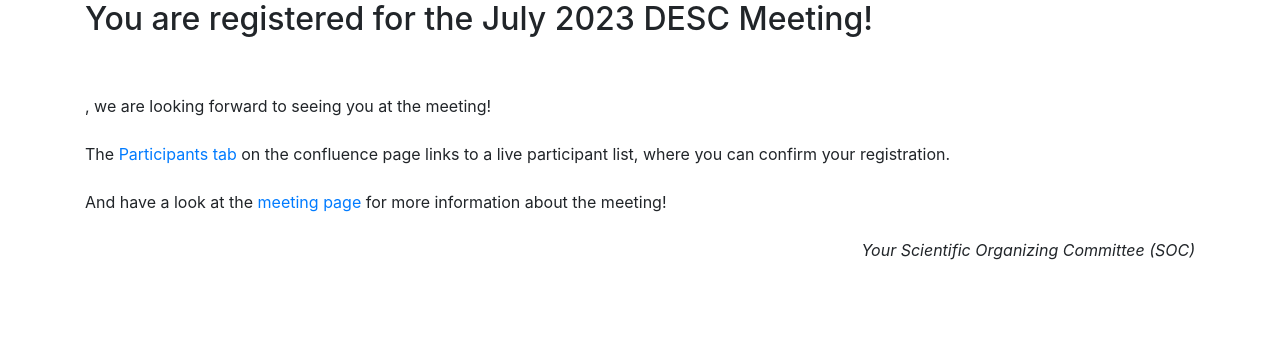
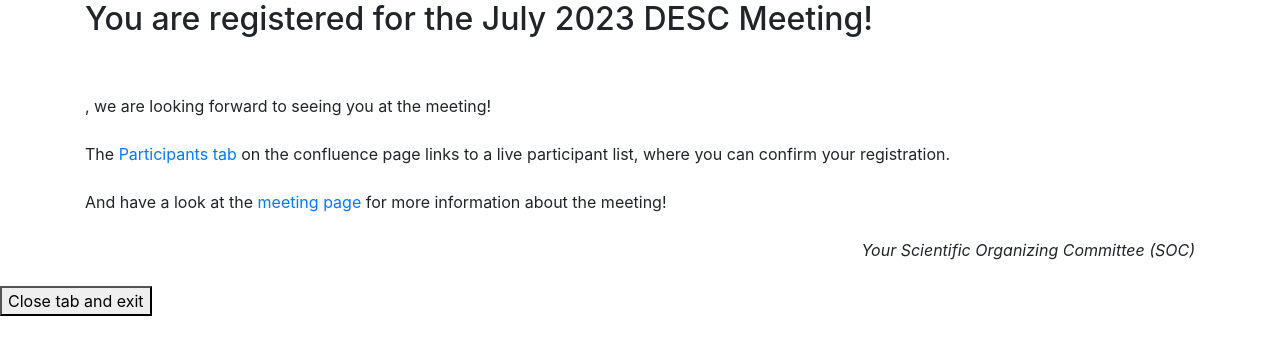
Before and after one commit to LSSTDESC/meeting-registration-form, a Flask app: template templates/success.html in a window 1280 px wide. Shown: the top 355 px of the page. Run offline with Flask 3, Linux system fonts and the light colour scheme; the template is opened without the code that fills it, so the values that code supplies are empty; parts of the project's set-up code (start-up, migrations or seed data) failed here and were passed over; some libraries are stand-ins or nearby versions.

Commit message:
add close tab/exit button

```diff
--- a/templates/success.html
+++ b/templates/success.html
@@ -38,5 +38,7 @@
         <i>Your Scientific Organizing Committee (SOC)</i>
       </div>
     </div>
+    <br>
+    <button onclick="self.close()">Close tab and exit</button>
   </body>
 </html>
```
